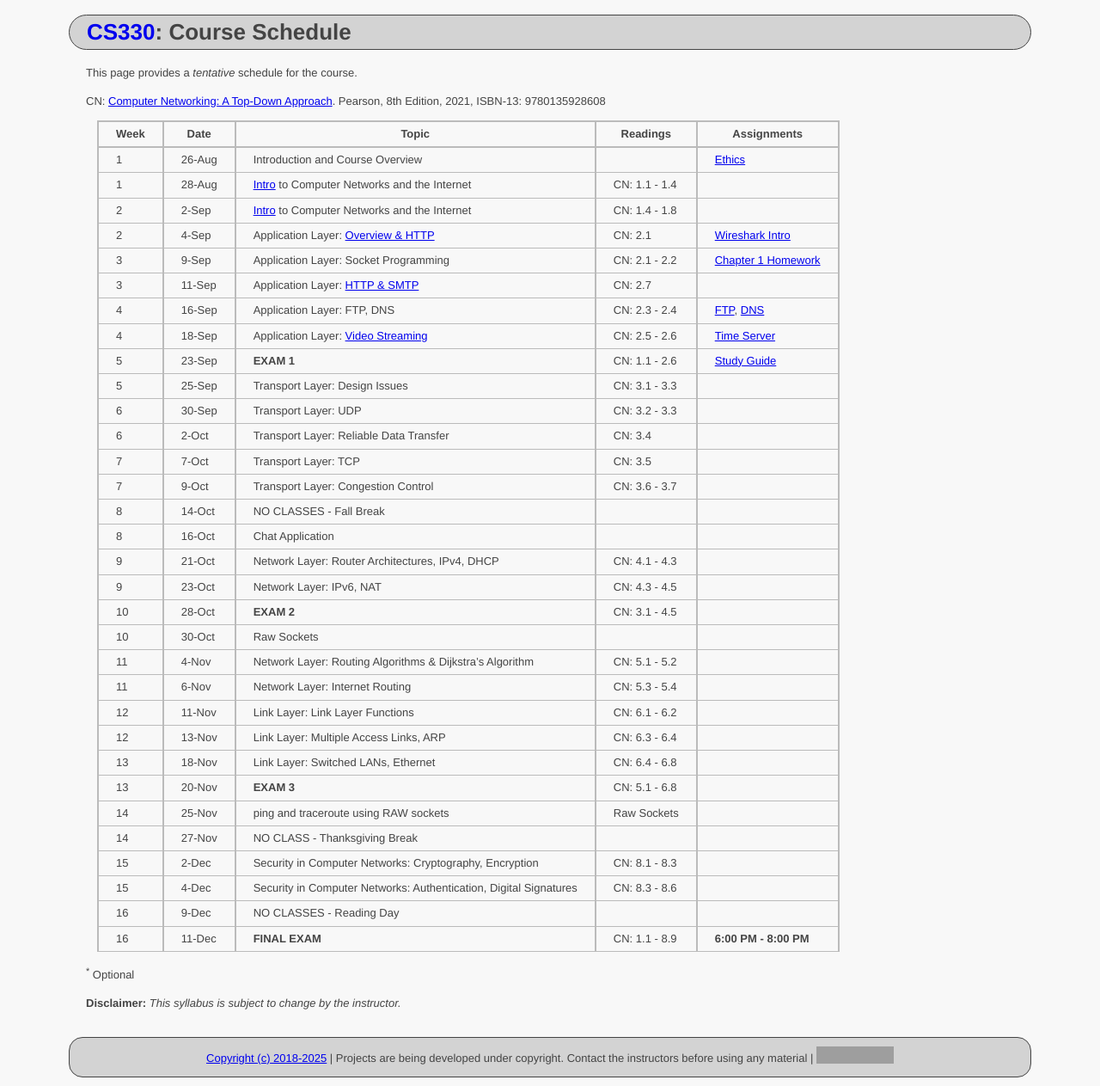
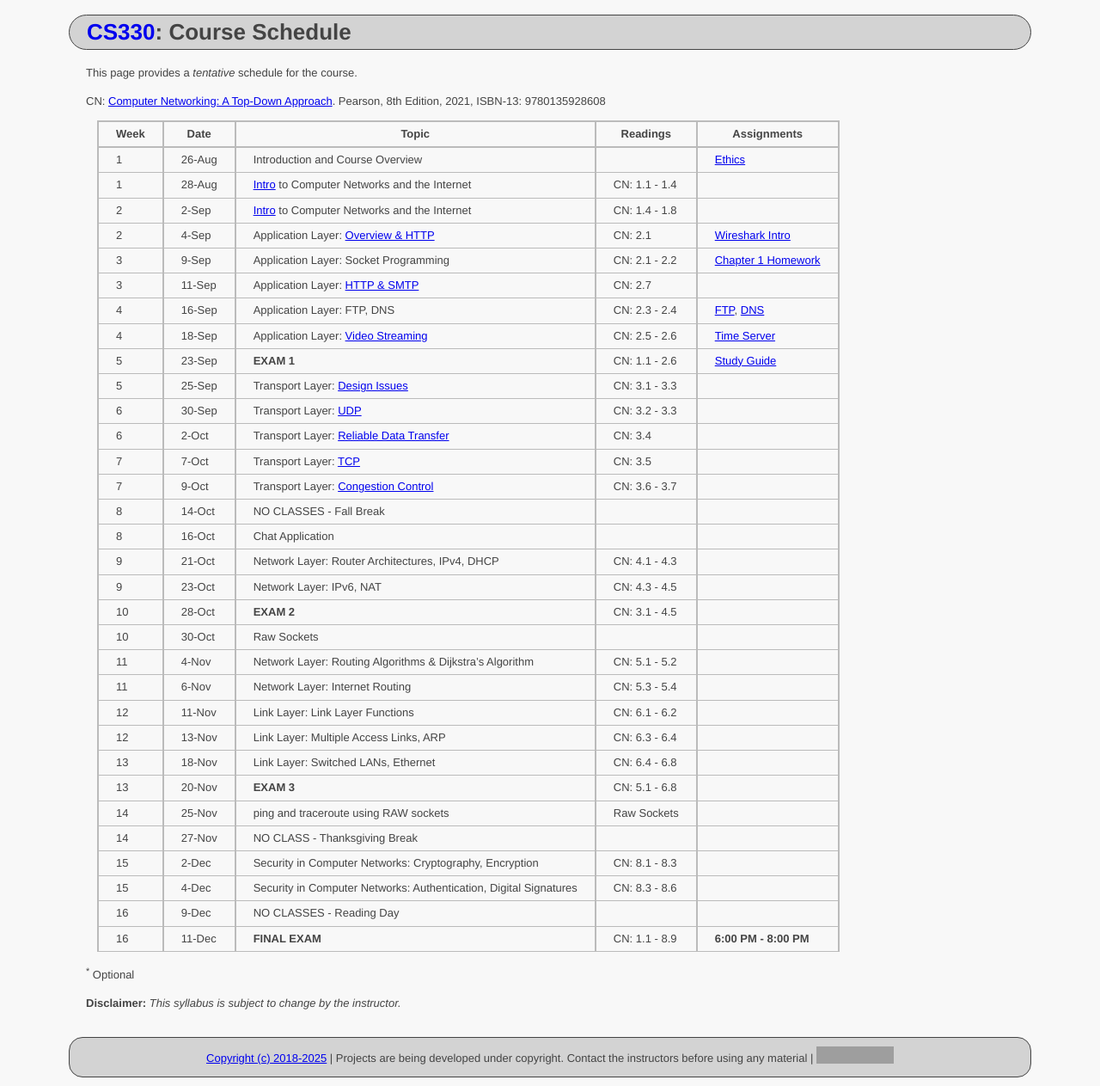
Before and after one commit to ycpcs/cs330-fall2025, a Jekyll site: the page built from schedule/index.md, in a window 1280 px wide. Shown: the whole page at 86% size. Built offline with Jekyll 4.4.1, drawn with Linux system fonts in a browser that asks for light colours; part of the change alters nothing that is shown; grey boxes are pictures that could not be loaded.

```diff
--- a/schedule/index.md
+++ b/schedule/index.md
@@ -19,11 +19,11 @@ CN: [Computer Networking: A Top-Down Approach](https://www.pearson.com/us/higher
 | 4    | 16-Sep | Application Layer: FTP, DNS                                         | CN: 2.3 - 2.4 | [FTP](exercises\ftp.html), [DNS](exercises\dns.html)   |
 | 4    | 18-Sep | Application Layer: [Video Streaming](slides/chapter_2.pdf)          | CN: 2.5 - 2.6 | [Time Server](../assignments/time-server.html)         |
 | 5    | 23-Sep | **EXAM 1**                                                          | CN: 1.1 - 2.6 | [Study Guide](exams\exam-1-guide.html)                 |
-| 5    | 25-Sep | Transport Layer: Design Issues                                      | CN: 3.1 - 3.3 |                                                        |
-| 6    | 30-Sep | Transport Layer: UDP                                                | CN: 3.2 - 3.3 |                                                        |
-| 6    | 2-Oct  | Transport Layer: Reliable Data Transfer                             | CN: 3.4       |                                                        |
-| 7    | 7-Oct  | Transport Layer: TCP                                                | CN: 3.5       |                                                        |
-| 7    | 9-Oct  | Transport Layer: Congestion Control                                 | CN: 3.6 - 3.7 |                                                        |
+| 5    | 25-Sep | Transport Layer: [Design Issues](slides/chapter_3.pdf)              | CN: 3.1 - 3.3 |                                                        |
+| 6    | 30-Sep | Transport Layer: [UDP](slides/chapter_3.pdf)                        | CN: 3.2 - 3.3 |                                                        |
+| 6    | 2-Oct  | Transport Layer: [Reliable Data Transfer](slides/chapter_3.pdf)     | CN: 3.4       |                                                        |
+| 7    | 7-Oct  | Transport Layer: [TCP](slides/chapter_3.pdf)                        | CN: 3.5       |                                                        |
+| 7    | 9-Oct  | Transport Layer: [Congestion Control](slides/chapter_3.pdf)         | CN: 3.6 - 3.7 |                                                        |
 | 8    | 14-Oct | NO CLASSES - Fall Break                                             |               |                                                        |
 | 8    | 16-Oct | Chat Application                                                    |               |                                                        |
 | 9    | 21-Oct | Network Layer: Router Architectures, IPv4, DHCP                     | CN: 4.1 - 4.3 |                                                        |
```
Also changed, not shown: 1 other file.
